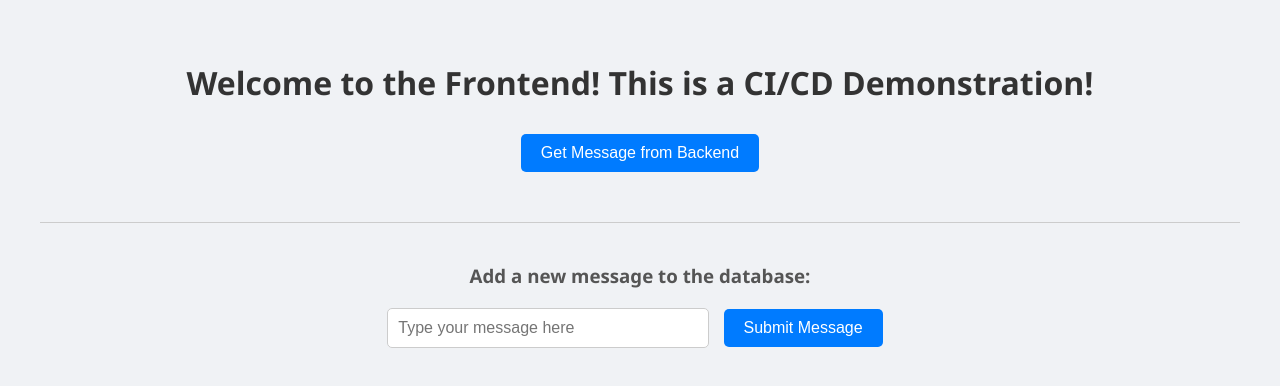
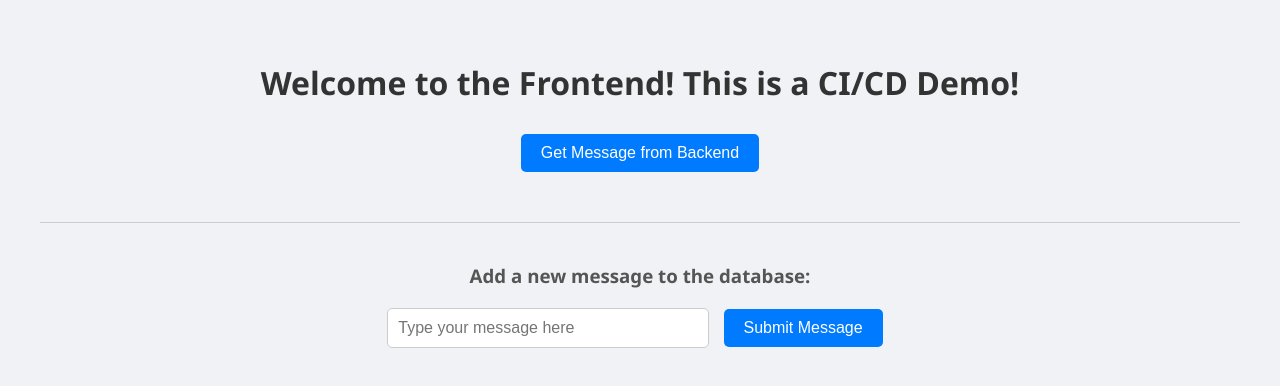
Before and after one commit to rheoul4abhay/Jenkins-K8s-Integrated-WebApp, a plain HTML site: page frontend/index.html in a window 1280 px wide. Drawn offline with Linux system fonts and the light colour scheme.

Commit message:
Modified Welcome page message

```diff
--- a/frontend/index.html
+++ b/frontend/index.html
@@ -77,7 +77,7 @@
     </script>
 </head>
 <body>
-    <h1>Welcome to the Frontend! This is a CI/CD Demonstration!</h1>
+    <h1>Welcome to the Frontend! This is a CI/CD Demo!</h1>
     <button onclick="fetchMessage()">Get Message from Backend</button>
     <p id="message"></p>
 
```
